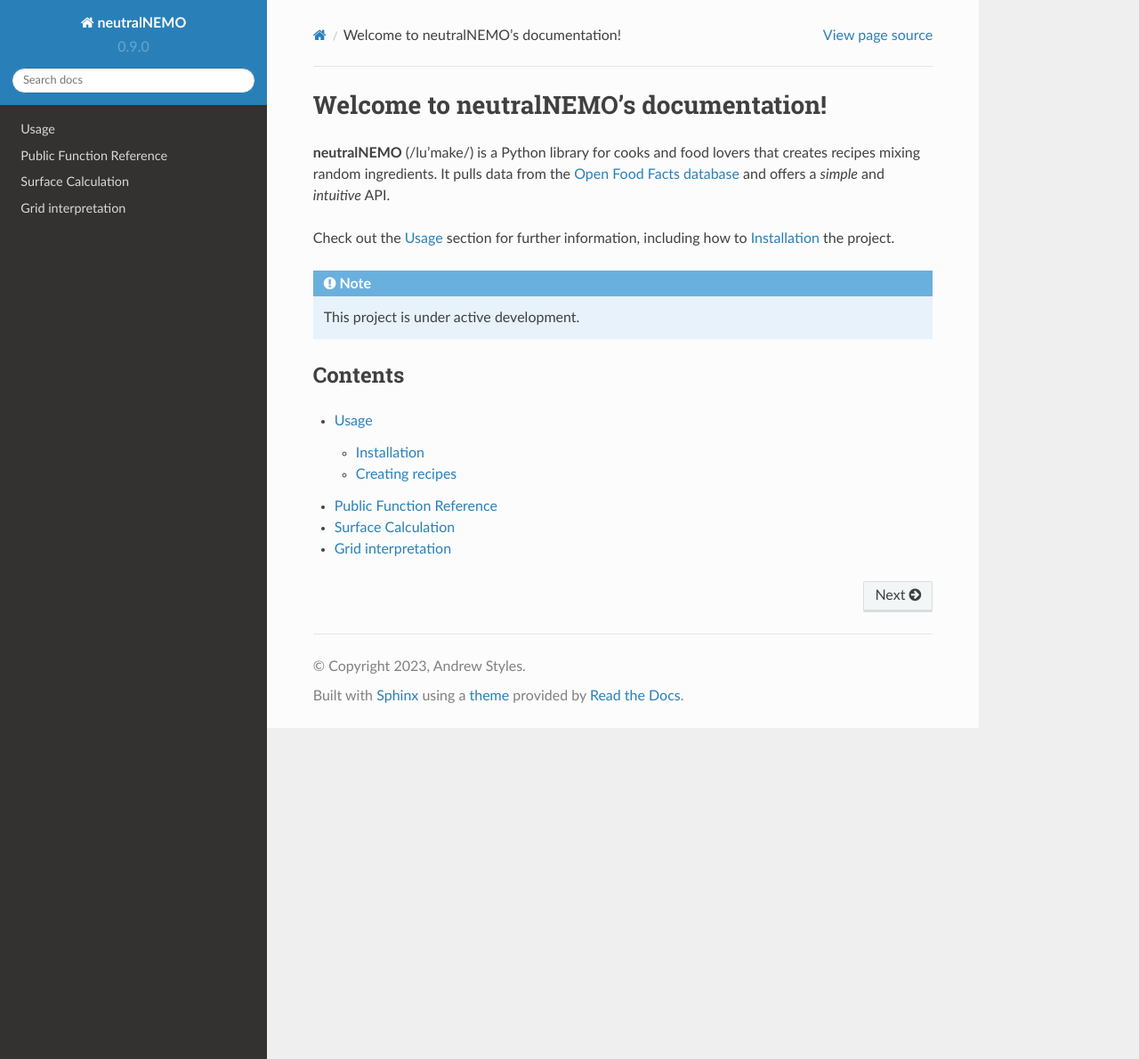
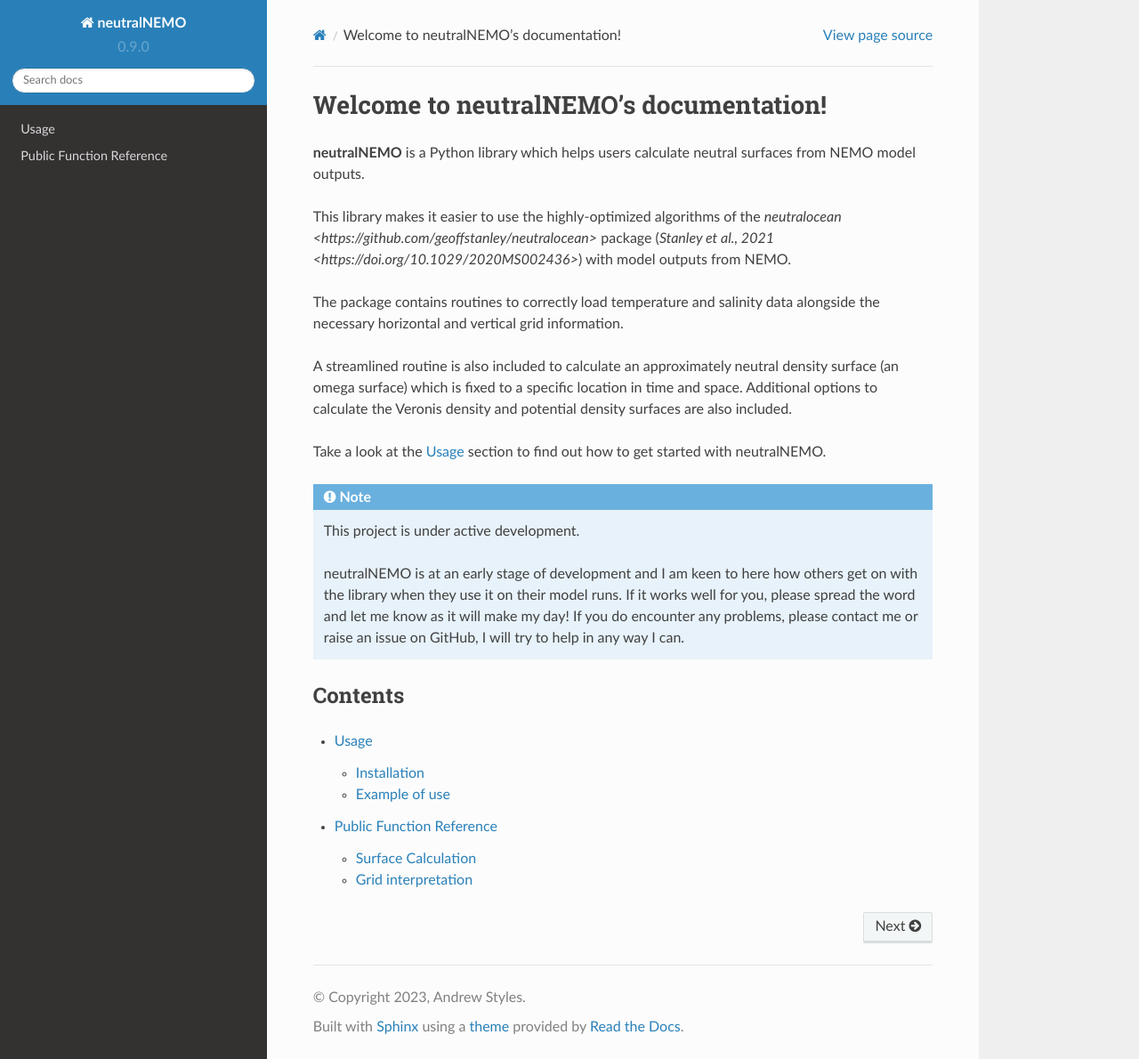
Before and after one commit to afstyles/neutralNEMO, a Sphinx documentation site: the page built from docs/source/index.rst, in a window 1280 px wide and 1190 px high. Shown: the whole window at 89% size. Built offline with Sphinx 7.4.7 and the Read the Docs theme 2.0.0, drawn with Linux system fonts in a browser that asks for light colours.

Commit message:
Updated index and started usage page

```diff
--- a/docs/source/api.rst
+++ b/docs/source/api.rst
@@ -1,19 +1,19 @@
 Public Function Reference
-*************************
+=========================
 
 .. autosummary::
    :toctree: generated
 
 
 Surface Calculation
-*******************
+-------------------
 
 .. autofunction:: surf.load_tsdata
 
 .. autofunction:: surf.find_omega_surfs
 
 Grid interpretation
-*******************
+-------------------
 
 .. autofunction:: grid.build_nemo_hgrid
 
--- a/docs/source/index.rst
+++ b/docs/source/index.rst
@@ -1,17 +1,26 @@
 Welcome to neutralNEMO's documentation!
 ===================================
 
-**neutralNEMO** (/lu'make/) is a Python library for cooks and food lovers
-that creates recipes mixing random ingredients.
-It pulls data from the `Open Food Facts database <https://world.openfoodfacts.org/>`_
-and offers a *simple* and *intuitive* API.
+**neutralNEMO** is a Python library which helps users calculate neutral surfaces from NEMO model outputs.
 
-Check out the :doc:`usage` section for further information, including
-how to :ref:`installation` the project.
+This library makes it easier to use the highly-optimized algorithms of the `neutralocean <https://github.com/geoffstanley/neutralocean>`
+package (`Stanley et al., 2021 <https://doi.org/10.1029/2020MS002436>`) with model outputs from NEMO.
+
+The package contains routines to correctly load temperature and salinity data alongside the necessary horizontal and vertical grid information.
+
+A streamlined routine is also included to calculate an approximately neutral density surface (an omega surface) which is fixed to a specific
+location in time and space. Additional options to calculate the Veronis density and potential density surfaces are also included.
+
+Take a look at the :doc:`usage` section to find out how to get started with neutralNEMO.
 
 .. note::
 
    This project is under active development.
+
+   neutralNEMO is at an early stage of development and I am keen to here how others get on with the
+   library when they use it on their model runs. If it works well for you, please spread the word and
+   let me know as it will make my day! If you do encounter any problems, please contact me or raise
+   an issue on GitHub, I will try to help in any way I can.
 
 Contents
 --------
```
Also changed, not shown: docs/source/usage.rst (+20 -5 lines).
